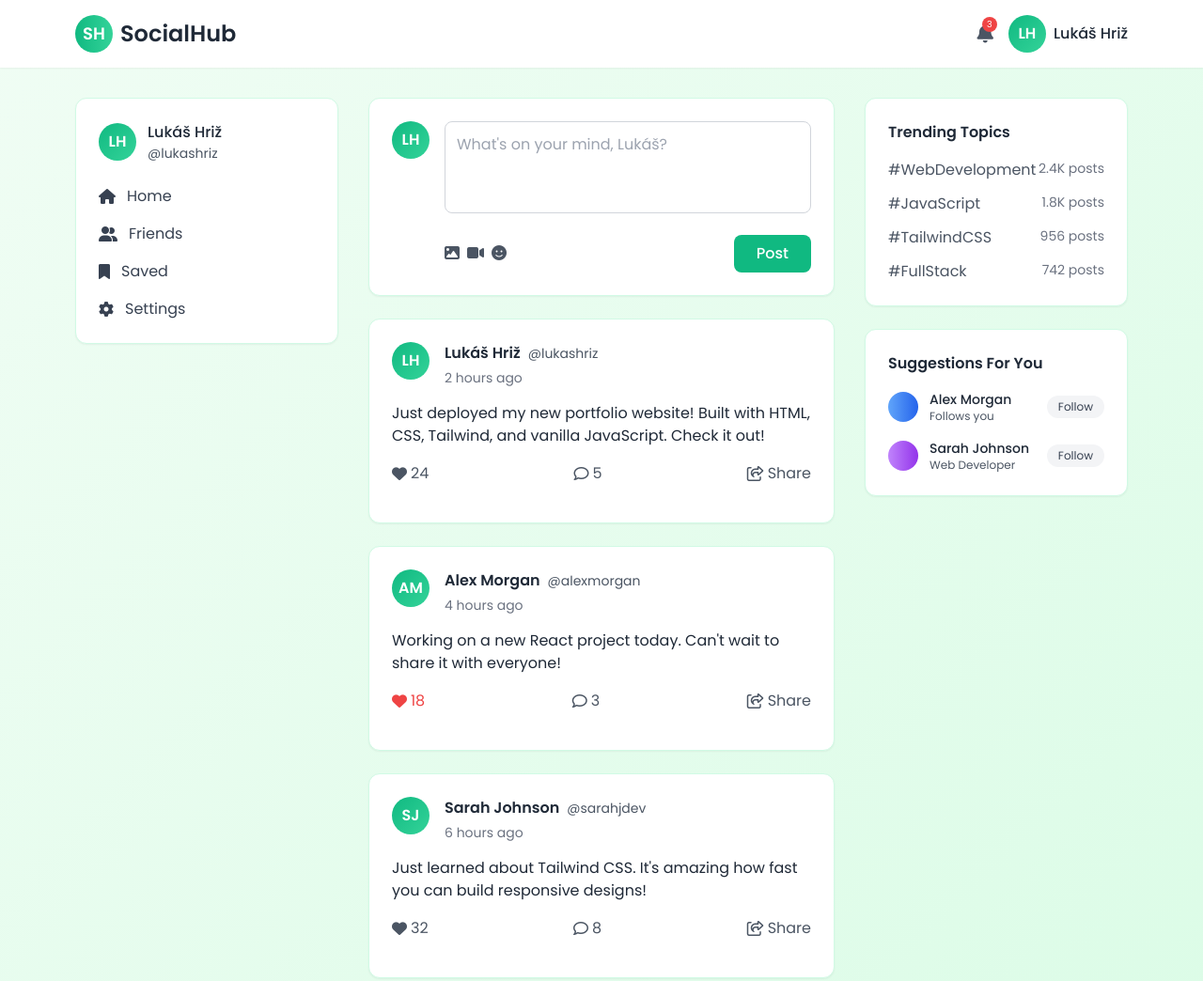
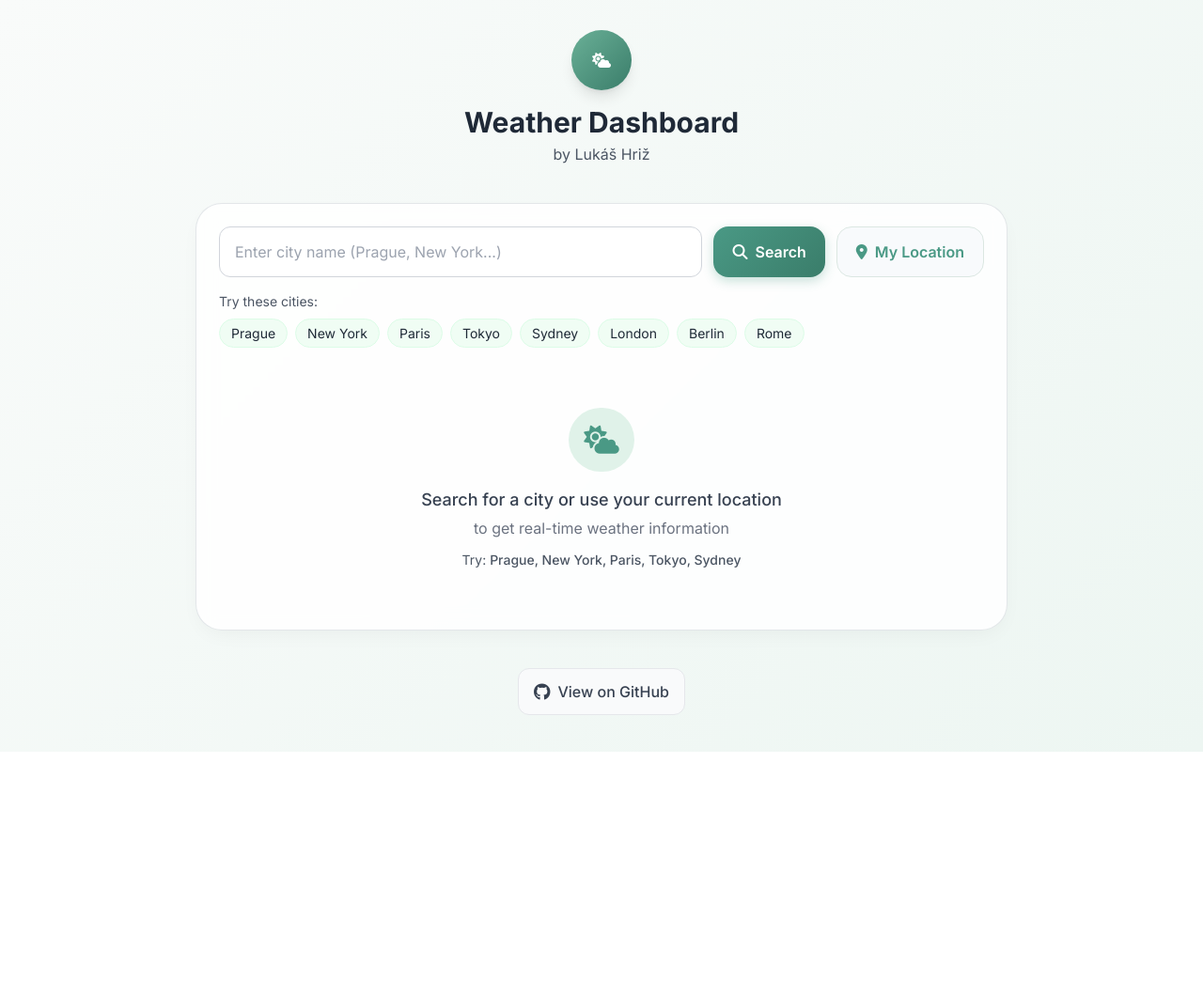
Before and after one commit to lukashriz/SocialHub, a plain HTML site: page index.html in a window 1280 px wide. Shown: the whole page at 94% size. After the commit the page ends 800 px from the top, so only its background shows below. Drawn offline with nearby package versions, Linux system fonts and the light colour scheme.

Commit message:
Update index.html

```diff
--- a/index.html
+++ b/index.html
@@ -1,236 +1,278 @@
 <!DOCTYPE html>
 <html lang="en">
 <head>
-    <meta charset="UTF-8">
-    <meta name="viewport" content="width=device-width, initial-scale=1.0">
-    <title>SocialHub | Lukáš Hriž</title>
-    <!-- Favicon -->
-    <link rel="icon" href="image/svg+xml,<svg xmlns=%22http://www.w3.org/2000/svg%22 viewBox=%220 0 100 100%22><text y=%22.9em%22 font-size=%2290%22 fill=%22%2310b981%22>SH</text></svg>">
+  <meta charset="UTF-8" />
+  <meta name="viewport" content="width=device-width, initial-scale=1.0" />
+  <title>Weather Dashboard | Lukáš Hriž</title>
+
+  <!-- Tailwind CSS -->
   <script src="https://cdn.tailwindcss.com"></script>
-    <link rel="stylesheet" href="https://cdnjs.cloudflare.com/ajax/libs/font-awesome/6.4.0/css/all.min.css">
+
+  <!-- Inter Font -->
+  <link href="https://fonts.googleapis.com/css2?family=Inter:wght@300;400;500;600;700&display=swap" rel="stylesheet">
+
+  <!-- Font Awesome -->
+  <link rel="stylesheet" href="https://cdnjs.cloudflare.com/ajax/libs/font-awesome/6.4.0/css/all.min.css" />
+
   <script>
     tailwind.config = {
       theme: {
         extend: {
           colors: {
-                        primary: '#10b981',
-                        secondary: '#34d399',
-                        dark: '#0f172a'
+            primary: {
+              50: '#e0f2e9',
+              100: '#c8e6d9',
+              200: '#a8d8b9',
+              300: '#8ac9a0',
+              400: '#6ab097',
+              500: '#4a9985',
+              600: '#3a7d6a',
+            }
+          },
+          borderRadius: {
+            '4xl': '2rem'
           }
         }
       }
     }
   </script>
+
   <style>
-        @import url('https://fonts.googleapis.com/css2?family=Poppins:wght@300;400;500;600&display=swap');
     body {
-            font-family: 'Poppins', sans-serif;
-            background: linear-gradient(135deg, #f0fdf4 0%, #dcfce7 100%);
+      font-family: 'Inter', sans-serif;
+      background: linear-gradient(135deg, #f9fbfa 0%, #edf6f2 100%);
       color: #1f2937;
     }
-        .post-card {
-            transition: all 0.3s ease;
-            border: 1px solid #e5e7eb;
+
+    .glass-card {
+      background: rgba(255, 255, 255, 0.85);
+      backdrop-filter: blur(10px);
+      -webkit-backdrop-filter: blur(10px);
+      border: 1px solid rgba(209, 213, 219, 0.6);
+      box-shadow: 0 8px 24px -8px rgba(0, 0, 0, 0.06);
+      border-radius: 1.75rem;
+      padding: 1.5rem;
     }
-        .post-card:hover {
-            transform: translateY(-3px);
-            box-shadow: 0 10px 15px -3px rgba(16, 181, 129, 0.2);
-            border-color: #10b981;
+
+    .weather-card {
+      transition: all 0.3s cubic-bezier(0.175, 0.885, 0.32, 1.275);
+      border-radius: 1.5rem;
+      overflow: hidden;
     }
-        .like-btn {
+
+    .weather-card:hover {
+      transform: translateY(-4px);
+      box-shadow: 0 12px 30px -10px rgba(74, 153, 133, 0.25);
+    }
+
+    .btn-primary {
+      background: linear-gradient(135deg, #4a9985, #3a7d6a);
+      color: white;
+      border-radius: 1rem;
+      padding: 0.6rem 1.25rem;
+      font-weight: 600;
+      box-shadow: 0 4px 12px rgba(74, 153, 133, 0.3);
+      transition: all 0.25s ease;
+    }
+
+    .btn-primary:hover {
+      transform: translateY(-2px);
+      box-shadow: 0 6px 16px rgba(74, 153, 133, 0.4);
+    }
+
+    .btn-outline {
+      background: #f8fafc;
+      color: #4a9985;
+      border: 1px solid #dbe7e2;
+      border-radius: 1rem;
+      padding: 0.6rem 1.25rem;
+      font-weight: 600;
       transition: all 0.2s ease;
     }
-        .like-btn.liked {
-            color: #ef4444;
+
+    .btn-outline:hover {
+      background: #f0fdf4;
+      border-color: #a8d8b9;
     }
-        .comment-input {
-            border-top: 1px solid #e5e7eb;
+
+    .example-city {
+      background: #f0fdf4;
+      border: 1px solid #dcfce7;
+      border-radius: 9999px;
+      padding: 0.25rem 0.75rem;
+      font-size: 0.875rem;
+      cursor: pointer;
+      transition: all 0.2s;
     }
-        .avatar {
-            width: 40px;
-            height: 40px;
+
+    .example-city:hover {
+      background: #dcfce7;
+      transform: translateY(-2px);
+    }
+
+    .loading {
+      display: inline-block;
+      width: 24px;
+      height: 24px;
+      border: 3px solid rgba(74, 153, 133, 0.3);
       border-radius: 50%;
-            background: linear-gradient(135deg, #10b981, #34d399);
-            display: flex;
-            align-items: center;
-            justify-content: center;
-            color: white;
-            font-weight: bold;
+      border-top-color: #4a9985;
+      animation: spin 1s linear infinite;
     }
-        .notification-badge {
+
+    @keyframes spin {
+      to { transform: rotate(360deg); }
+    }
+
+    .suggestions {
       position: absolute;
-            top: -4px;
-            right: -4px;
-            background: #ef4444;
-            color: white;
-            font-size: 0.6rem;
-            width: 16px;
-            height: 16px;
-            border-radius: 50%;
-            display: flex;
-            align-items: center;
-            justify-content: center;
+      top: 100%;
+      left: 0;
+      right: 0;
+      background: white;
+      border: 1px solid #e5e7eb;
+      border-radius: 1rem;
+      z-index: 10;
+      max-height: 200px;
+      overflow-y: auto;
+      box-shadow: 0 10px 25px -5px rgba(0,0,0,0.1);
+      margin-top: 0.5rem;
+    }
+
+    .suggestion-item {
+      padding: 0.75rem 1rem;
+      cursor: pointer;
+      transition: background 0.2s;
+    }
+
+    .suggestion-item:hover {
+      background: #f0fdf4;
     }
   </style>
 </head>
-<body class="min-h-screen">
+<body class="min-h-screen py-8">
+
+  <div class="max-w-4xl mx-auto px-4">
     <!-- Header -->
-    <header class="bg-white shadow-sm">
-        <div class="max-w-6xl mx-auto px-4 py-4">
-            <div class="flex items-center justify-between">
-                <div class="flex items-center gap-2">
-                    <div class="w-10 h-10 rounded-full bg-gradient-to-r from-primary to-secondary flex items-center justify-center">
-                        <span class="text-white font-bold text-lg">SH</span>
+    <header class="text-center mb-10">
+      <div class="inline-flex items-center justify-center w-16 h-16 rounded-full bg-gradient-to-br from-primary-400 to-primary-600 text-white mb-4 shadow-lg">
+        <i class="fas fa-cloud-sun"></i>
       </div>
-                    <h1 class="text-2xl font-bold text-gray-800">SocialHub</h1>
-                </div>
-                <div class="flex items-center gap-4">
-                    <div class="relative">
-                        <i class="fas fa-bell text-gray-600 text-xl cursor-pointer"></i>
-                        <span class="notification-badge">3</span>
-                    </div>
-                    <div class="flex items-center gap-2">
-                        <div class="avatar">LH</div>
-                        <span class="font-medium text-gray-800 hidden sm:inline">Lukáš Hriž</span>
-                    </div>
-                </div>
-            </div>
-        </div>
+      <h1 class="text-3xl font-bold text-gray-800 mb-1">Weather Dashboard</h1>
+      <p class="text-gray-600">by Lukáš Hriž</p>
     </header>
 
-    <!-- Main Content -->
-    <main class="max-w-6xl mx-auto px-4 py-8">
-        <div class="flex gap-8">
-            <!-- Left Sidebar -->
-            <div class="w-1/4 hidden lg:block">
-                <div class="bg-white rounded-xl shadow-sm p-6 border border-emerald-100">
-                    <div class="flex items-center gap-3 mb-6">
-                        <div class="avatar">LH</div>
-                        <div>
-                            <p class="font-medium text-gray-800">Lukáš Hriž</p>
-                            <p class="text-sm text-gray-600">@lukashriz</p>
+    <!-- Main Card -->
+    <main class="glass-card">
+      <!-- Search -->
+      <div class="relative mb-6">
+        <div class="flex flex-col sm:flex-row gap-3">
+          <div class="relative flex-1">
+            <input
+              id="search-input"
+              type="text"
+              placeholder="Enter city name (Prague, New York...)"
+              class="w-full px-4 py-3.5 rounded-xl border border-gray-300 focus:ring-2 focus:ring-primary-400 focus:border-transparent outline-none"
+            />
+            <div id="suggestions" class="suggestions hidden"></div>
           </div>
+          <button id="search-btn" class="btn-primary flex items-center justify-center gap-2">
+            <i class="fas fa-search"></i> Search
+          </button>
+          <button id="location-btn" class="btn-outline flex items-center justify-center gap-2">
+            <i class="fas fa-location-dot"></i> My Location
+          </button>
         </div>
-                    <div class="space-y-4">
-                        <a href="#" class="flex items-center gap-3 text-gray-700 hover:text-primary transition-colors">
-                            <i class="fas fa-home"></i>
-                            <span>Home</span>
-                        </a>
-                        <a href="#" class="flex items-center gap-3 text-gray-700 hover:text-primary transition-colors">
-                            <i class="fas fa-user-friends"></i>
-                            <span>Friends</span>
-                        </a>
-                        <a href="#" class="flex items-center gap-3 text-gray-700 hover:text-primary transition-colors">
-                            <i class="fas fa-bookmark"></i>
-                            <span>Saved</span>
-                        </a>
-                        <a href="#" class="flex items-center gap-3 text-gray-700 hover:text-primary transition-colors">
-                            <i class="fas fa-cog"></i>
-                            <span>Settings</span>
-                        </a>
+
+        <div class="mt-4">
+          <p class="text-sm text-gray-600 mb-2">Try these cities:</p>
+          <div class="flex flex-wrap gap-2">
+            <span class="example-city" data-city="Prague">Prague</span>
+            <span class="example-city" data-city="New York">New York</span>
+            <span class="example-city" data-city="Paris">Paris</span>
+            <span class="example-city" data-city="Tokyo">Tokyo</span>
+            <span class="example-city" data-city="Sydney">Sydney</span>
+            <span class="example-city" data-city="London">London</span>
+            <span class="example-city" data-city="Berlin">Berlin</span>
+            <span class="example-city" data-city="Rome">Rome</span>
           </div>
         </div>
       </div>
 
-            <!-- Feed -->
-            <div class="flex-1">
-                <!-- Create Post -->
-                <div class="bg-white rounded-xl shadow-sm p-6 mb-6 border border-emerald-100">
-                    <div class="flex gap-4">
-                        <div class="avatar">LH</div>
-                        <div class="flex-1">
-                            <textarea
-                                id="post-content"
-                                placeholder="What's on your mind, Lukáš?"
-                                class="w-full p-3 border border-gray-300 rounded-lg focus:ring-2 focus:ring-primary focus:border-transparent resize-none"
-                                rows="3"
-                            ></textarea>
-                            <div class="flex justify-between items-center mt-4">
-                                <div class="flex gap-2 text-gray-600">
-                                    <button class="hover:text-primary transition-colors">
-                                        <i class="fas fa-image"></i>
-                                    </button>
-                                    <button class="hover:text-primary transition-colors">
-                                        <i class="fas fa-video"></i>
-                                    </button>
-                                    <button class="hover:text-primary transition-colors">
-                                        <i class="fas fa-smile"></i>
-                                    </button>
+      <!-- Loading -->
+      <div id="loading" class="hidden text-center py-10">
+        <div class="loading mx-auto mb-4"></div>
+        <p class="text-gray-600">Fetching weather data...</p>
       </div>
-                                <button
-                                    id="post-btn"
-                                    class="bg-primary hover:bg-emerald-700 text-white px-6 py-2 rounded-lg font-medium transition-colors duration-300"
-                                >
-                                    Post
-                                </button>
+
+      <!-- Error -->
+      <div id="error" class="hidden bg-red-50 border border-red-200 rounded-xl p-6 text-center">
+        <i class="fas fa-exclamation-triangle text-red-500 text-2xl mb-2"></i>
+        <p id="error-message" class="text-red-700 font-medium">City not found. Please try again.</p>
       </div>
+
+      <!-- Weather Display -->
+      <div id="weather-display" class="hidden">
+        <!-- Current -->
+        <div class="weather-card bg-white p-6 mb-8 border border-emerald-100">
+          <div class="flex flex-col md:flex-row justify-between items-center gap-6">
+            <div class="text-center md:text-left">
+              <h2 id="city-name" class="text-2xl md:text-3xl font-bold text-gray-800 mb-1">Prague</h2>
+              <p id="date-time" class="text-gray-600 mb-4">Monday, January 1, 2024</p>
+              <div class="flex items-center justify-center md:justify-start gap-4">
+                <div class="text-center">
+                  <i id="weather-icon" class="fas fa-sun text-4xl md:text-5xl text-yellow-500 mb-2"></i>
+                  <p id="weather-description" class="text-gray-600 capitalize">Sunny</p>
+                </div>
+                <div>
+                  <p id="temperature" class="text-4xl md:text-5xl font-bold text-gray-800">22°</p>
+                  <p id="feels-like" class="text-gray-600">Feels like 24°</p>
                 </div>
               </div>
             </div>
 
-                <!-- Posts Feed -->
-                <div id="posts-container" class="space-y-6">
-                    <!-- Posts will be loaded here dynamically -->
-                </div>
-            </div>
-
-            <!-- Right Sidebar -->
-            <div class="w-1/4 hidden lg:block">
-                <div class="bg-white rounded-xl shadow-sm p-6 border border-emerald-100 mb-6">
-                    <h3 class="font-bold text-gray-800 mb-4">Trending Topics</h3>
-                    <div class="space-y-3">
-                        <div class="flex justify-between">
-                            <span class="text-gray-600">#WebDevelopment</span>
-                            <span class="text-gray-500 text-sm">2.4K posts</span>
-                        </div>
-                        <div class="flex justify-between">
-                            <span class="text-gray-600">#JavaScript</span>
-                            <span class="text-gray-500 text-sm">1.8K posts</span>
-                        </div>
-                        <div class="flex justify-between">
-                            <span class="text-gray-600">#TailwindCSS</span>
-                            <span class="text-gray-500 text-sm">956 posts</span>
-                        </div>
-                        <div class="flex justify-between">
-                            <span class="text-gray-600">#FullStack</span>
-                            <span class="text-gray-500 text-sm">742 posts</span>
+            <div class="grid grid-cols-2 gap-4 text-center">
+              <div><p class="text-sm text-gray-600">Humidity</p><p id="humidity" class="text-lg font-semibold text-gray-800">65%</p></div>
+              <div><p class="text-sm text-gray-600">Wind</p><p id="wind-speed" class="text-lg font-semibold text-gray-800">12 km/h</p></div>
+              <div><p class="text-sm text-gray-600">Pressure</p><p id="pressure" class="text-lg font-semibold text-gray-800">1013 hPa</p></div>
+              <div><p class="text-sm text-gray-600">Visibility</p><p id="visibility" class="text-lg font-semibold text-gray-800">10 km</p></div>
             </div>
           </div>
         </div>
 
-                <div class="bg-white rounded-xl shadow-sm p-6 border border-emerald-100">
-                    <h3 class="font-bold text-gray-800 mb-4">Suggestions For You</h3>
-                    <div class="space-y-4">
-                        <div class="flex items-center justify-between">
-                            <div class="flex items-center gap-3">
-                                <div class="w-8 h-8 rounded-full bg-gradient-to-r from-blue-400 to-blue-600"></div>
-                                <div>
-                                    <p class="text-sm font-medium text-gray-800">Alex Morgan</p>
-                                    <p class="text-xs text-gray-600">Follows you</p>
+        <!-- Forecast -->
+        <div class="bg-white rounded-xl p-6 border border-emerald-100">
+          <h3 class="text-xl font-bold text-gray-800 mb-4">5-Day Forecast</h3>
+          <div id="forecast" class="grid grid-cols-2 sm:grid-cols-3 md:grid-cols-5 gap-4"></div>
         </div>
       </div>
-                            <button class="text-xs bg-gray-100 hover:bg-gray-200 text-gray-700 px-3 py-1 rounded-full transition-colors">
-                                Follow
-                            </button>
+
+      <!-- Empty State -->
+      <div id="empty-state" class="text-center py-10">
+        <div class="inline-block p-4 bg-primary-50 rounded-full mb-4">
+          <i class="fas fa-cloud-sun text-3xl text-primary-500"></i>
         </div>
-                        <div class="flex items-center justify-between">
-                            <div class="flex items-center gap-3">
-                                <div class="w-8 h-8 rounded-full bg-gradient-to-r from-purple-400 to-purple-600"></div>
-                                <div>
-                                    <p class="text-sm font-medium text-gray-800">Sarah Johnson</p>
-                                    <p class="text-xs text-gray-600">Web Developer</p>
-                                </div>
-                            </div>
-                            <button class="text-xs bg-gray-100 hover:bg-gray-200 text-gray-700 px-3 py-1 rounded-full transition-colors">
-                                Follow
-                            </button>
-                        </div>
-                    </div>
-                </div>
-            </div>
+        <p class="text-lg font-medium text-gray-700">Search for a city or use your current location</p>
+        <p class="text-gray-500 mt-1">to get real-time weather information</p>
+        <p class="mt-3 text-sm text-gray-600">Try: <span class="font-medium">Prague, New York, Paris, Tokyo, Sydney</span></p>
       </div>
     </main>
 
+    <!-- GitHub Footer -->
+    <footer class="mt-10 text-center">
+      <a
+        href="https://github.com/lukashriz/weather-app"
+        target="_blank"
+        rel="noopener noreferrer"
+        class="inline-flex items-center gap-2 px-4 py-2.5 bg-gray-50 hover:bg-gray-100 text-gray-700 font-medium rounded-xl border border-gray-200 transition-all hover:shadow-sm"
+      >
+        <i class="fab fa-github text-lg"></i>
+        View on GitHub
+      </a>
+    </footer>
+  </div>
+
+  <!-- SCRIPTS -->
   <script>
         // Simple utility to get initials from name
         function getInitials(name) {
```
Lines whose indentation alone changed are shown as unchanged.
